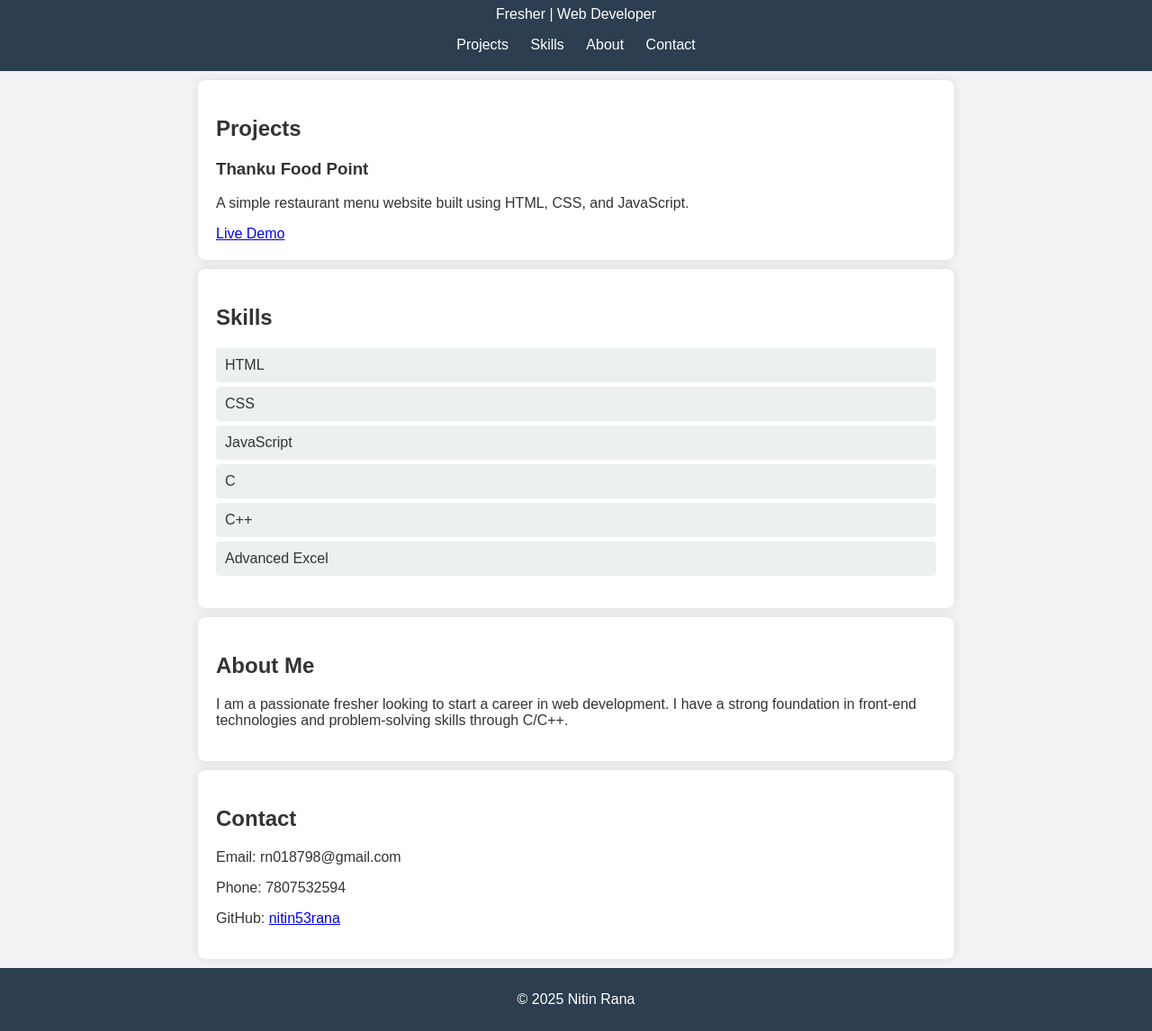
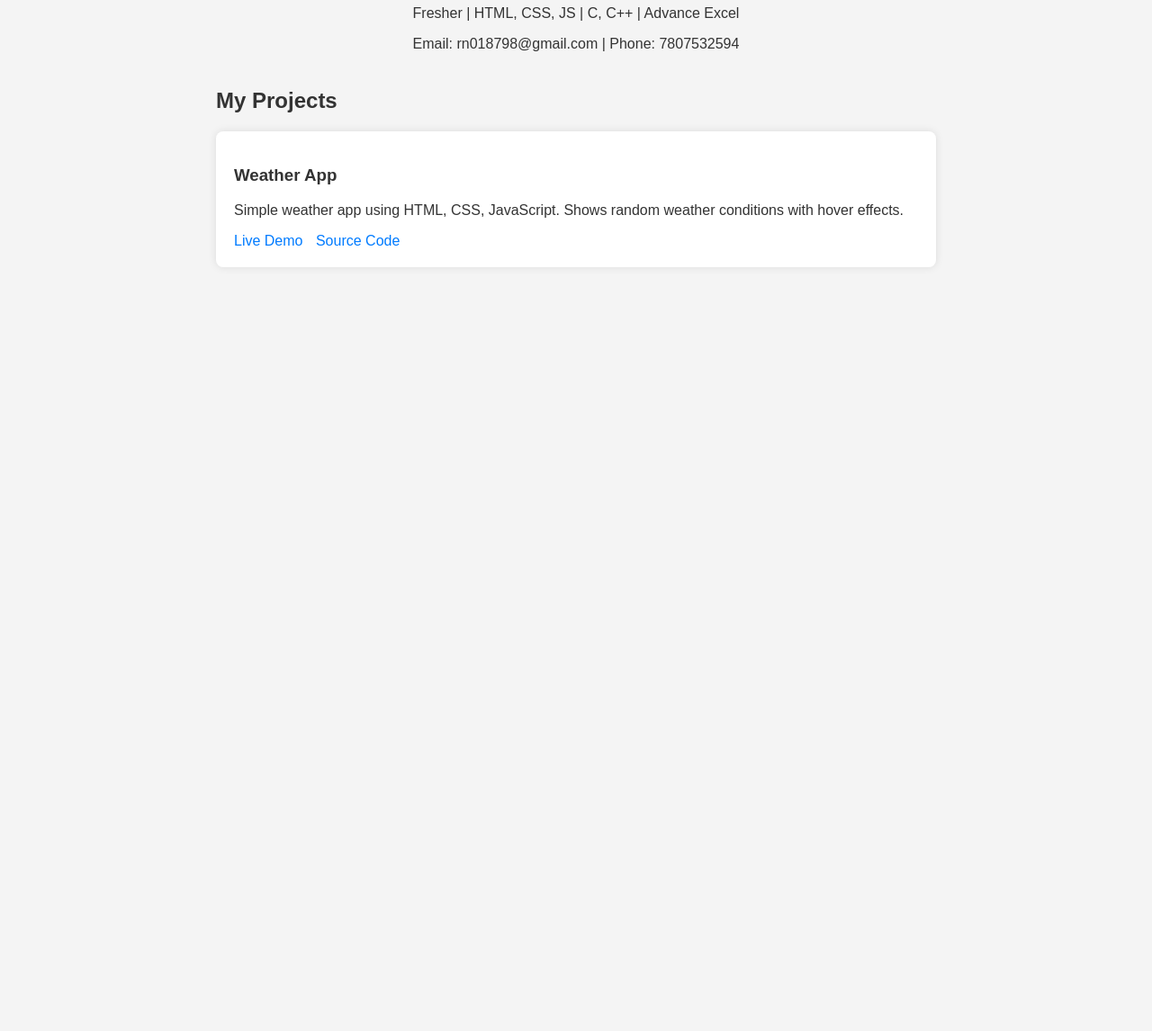
Before and after one commit to nitin53rana/Nitin-portfolio, a plain HTML site: page index.html in a window 1280 px wide. Shown: the part 93-1239 px from the top of the page at 90% size. After the commit the page ends 800 px from the top, so only its background shows below. Drawn offline with Linux system fonts and the light colour scheme.

Commit message:
Add files via upload

```diff
--- a/index.html
+++ b/index.html
@@ -1,59 +1,26 @@
-
 <!DOCTYPE html>
 <html lang="en">
 <head>
-  <meta charset="UTF-8" />
-  <meta name="viewport" content="width=device-width, initial-scale=1.0"/>
-  <title>Nitin Rana | Portfolio</title>
-  <link rel="stylesheet" href="style.css" />
+    <meta charset="UTF-8">
+    <title>Nitin Rana - Portfolio</title>
+    <link rel="stylesheet" href="style.css">
 </head>
 <body>
     <header>
         <h1>Nitin Rana</h1>
-    <p>Fresher | Web Developer</p>
-    <nav>
-      <a href="#projects">Projects</a>
-      <a href="#skills">Skills</a>
-      <a href="#about">About</a>
-      <a href="#contact">Contact</a>
-    </nav>
+        <p>Fresher | HTML, CSS, JS | C, C++ | Advance Excel</p>
+        <p>Email: rn018798@gmail.com | Phone: 7807532594</p>
     </header>
-
+    <main>
         <section id="projects">
-    <h2>Projects</h2>
+            <h2>My Projects</h2>
             <div class="project">
-      <h3>Thanku Food Point</h3>
-      <p>A simple restaurant menu website built using HTML, CSS, and JavaScript.</p>
-      <a href="https://nitin53rana.github.io/Thanku-food-point-/" target="_blank">Live Demo</a>
+                <h3>Weather App</h3>
+                <p>Simple weather app using HTML, CSS, JavaScript. Shows random weather conditions with hover effects.</p>
+                <a href="https://nitin53rana.github.io/weather-app/" target="_blank">Live Demo</a>
+                <a href="https://github.com/nitin53rana/weather-app" target="_blank">Source Code</a>
             </div>
         </section>
-
-  <section id="skills">
-    <h2>Skills</h2>
-    <ul>
-      <li>HTML</li>
-      <li>CSS</li>
-      <li>JavaScript</li>
-      <li>C</li>
-      <li>C++</li>
-      <li>Advanced Excel</li>
-    </ul>
-  </section>
-
-  <section id="about">
-    <h2>About Me</h2>
-    <p>I am a passionate fresher looking to start a career in web development. I have a strong foundation in front-end technologies and problem-solving skills through C/C++.</p>
-  </section>
-
-  <section id="contact">
-    <h2>Contact</h2>
-    <p>Email: rn018798@gmail.com</p>
-    <p>Phone: 7807532594</p>
-    <p>GitHub: <a href="https://github.com/nitin53rana" target="_blank">nitin53rana</a></p>
-  </section>
-
-  <footer>
-    <p>© 2025 Nitin Rana</p>
-  </footer>
+    </main>
 </body>
 </html>
--- a/style.css
+++ b/style.css
@@ -1,43 +1,34 @@
-
 body {
-  font-family: Arial, sans-serif;
-  margin: 0;
-  padding: 0;
-  background: #f2f2f2;
-  color: #333;
+    font-family: Arial, sans-serif;
+    margin: 20px;
+    background-color: #f4f4f4;
+    color: #333;
 }
 header {
-  background: #2c3e50;
-  color: white;
-  padding: 20px;
-  text-align: center;
+    text-align: center;
+    margin-bottom: 40px;
 }
-nav a {
-  margin: 0 10px;
-  color: white;
-  text-decoration: none;
+h1 {
+    font-size: 2.5em;
 }
-section {
-  padding: 20px;
-  margin: 10px auto;
-  max-width: 800px;
-  background: white;
-  border-radius: 8px;
-  box-shadow: 0 0 10px rgba(0,0,0,0.1);
+#projects {
+    max-width: 800px;
+    margin: auto;
 }
-ul {
-  list-style: none;
-  padding: 0;
+.project {
+    background-color: white;
+    padding: 20px;
+    margin-bottom: 20px;
+    border-radius: 8px;
+    box-shadow: 0 0 10px rgba(0,0,0,0.1);
 }
-li {
-  background: #ecf0f1;
-  margin: 5px 0;
-  padding: 10px;
-  border-radius: 4px;
+.project a {
+    display: inline-block;
+    margin-right: 10px;
+    text-decoration: none;
+    color: #007BFF;
+    transition: color 0.3s ease;
 }
-footer {
-  text-align: center;
-  padding: 10px;
-  background: #2c3e50;
-  color: white;
+.project a:hover {
+    color: #0056b3;
 }
```
Lines whose indentation alone changed are shown as unchanged.
